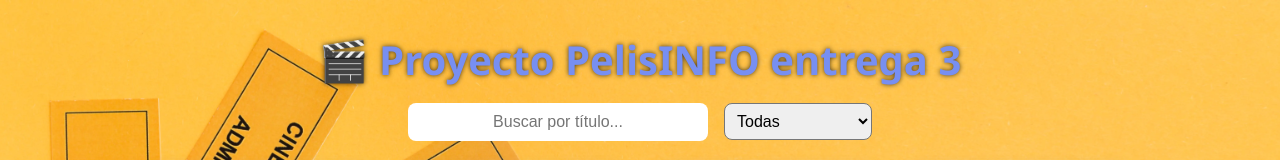
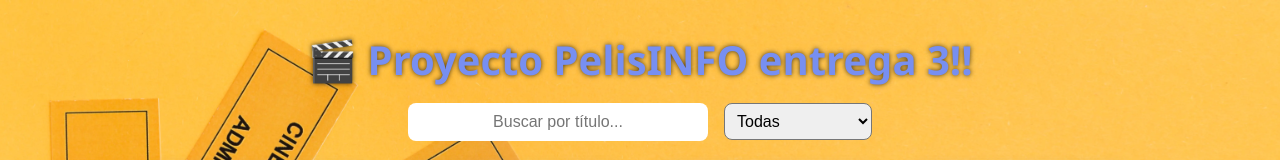
Before and after one commit to DarioCastel/InfoReact2025, a React (Vite) app: page / in a window 1280 px wide. Shown: the top 160 px of the page. Built offline with nearby package versions, Linux system fonts and the light colour scheme.

Commit message:
entrega 3 modif

```diff
--- a/src/pages/Home.tsx
+++ b/src/pages/Home.tsx
@@ -53,7 +53,7 @@ const Home = () => {
 
   return (
     <Container>
-      <Title>🎬 Proyecto PelisINFO entrega 3</Title>
+      <Title>🎬 Proyecto PelisINFO entrega 3!!</Title>
       <Input
         type="text"
         placeholder="Buscar por título..."
```
